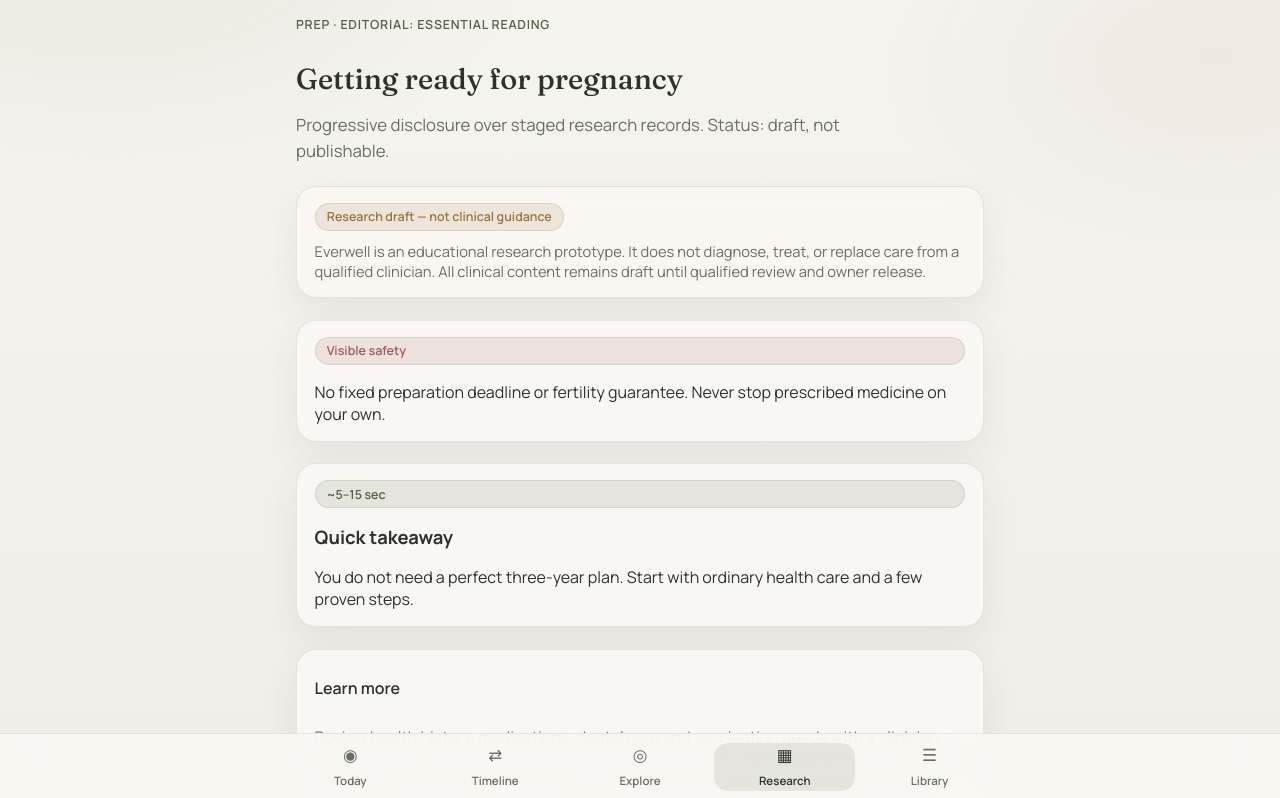
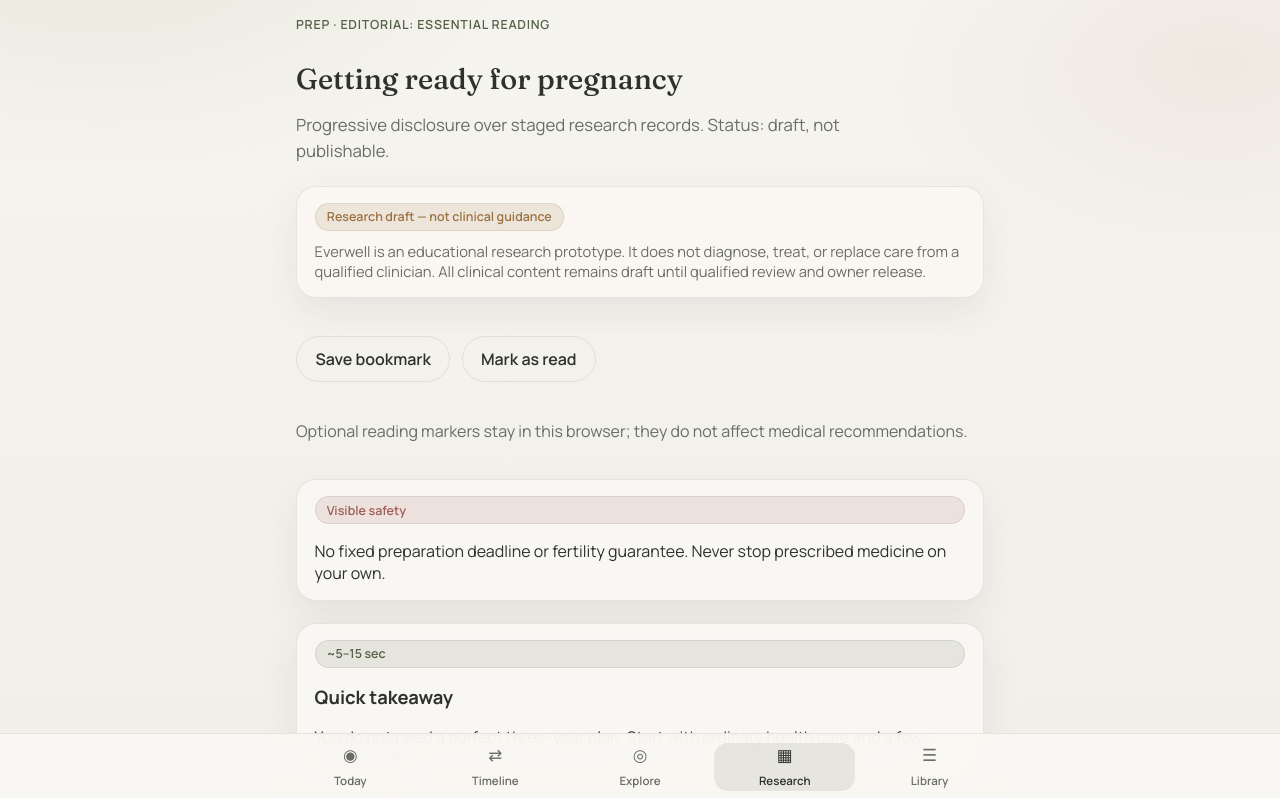
Before and after one commit to 28twagg-ops/spyder-leaderboard, a React (Vite) app in the folder pregnancy-info-app/app/: page /research/EV-ART-001 in a window 1280 px wide. Shown: the top 798 px of the page. Built offline with nearby package versions, Linux system fonts and the light colour scheme.

Commit message:
Stage 4: optional article bookmarks and reading markers

```diff
--- a/pregnancy-info-app/app/src/pages/ResearchPage.tsx
+++ b/pregnancy-info-app/app/src/pages/ResearchPage.tsx
@@ -1,3 +1,4 @@
+import { useLocalPrefs } from '../hooks/useLocalPrefs'
 import { Link, useParams } from 'react-router-dom'
 import { DraftBanner } from '../components/DraftBanner'
 import { maySurfaceAsGuidance } from '../data/publicationGate'
@@ -5,6 +6,7 @@ import { articleBundle } from '../data/researchCatalog'
 import { editorialPriorityLabel } from '../data/researchGate'
 
 export function ResearchPage() {
+  const { prefs, toggleBookmark, markRead } = useLocalPrefs()
   const { topicId } = useParams()
   const bundle = topicId ? articleBundle(topicId) : null
 
@@ -37,6 +39,11 @@ export function ResearchPage() {
       </header>
 
       <DraftBanner status="research_only" />
+      <div className="cta-row">
+        <button type="button" className="btn btn-ghost" aria-pressed={prefs.bookmarks.includes(article.id)} onClick={() => toggleBookmark(article.id)}>{prefs.bookmarks.includes(article.id) ? 'Remove bookmark' : 'Save bookmark'}</button>
+        <button type="button" className="btn btn-ghost" disabled={prefs.readArticles.includes(article.id)} onClick={() => markRead(article.id)}>{prefs.readArticles.includes(article.id) ? 'Marked read' : 'Mark as read'}</button>
+      </div>
+      <p className="muted">Optional reading markers stay in this browser; they do not affect medical recommendations.</p>
 
       <section className="panel stack">
         <div className="badge danger">Visible safety</div>
```
